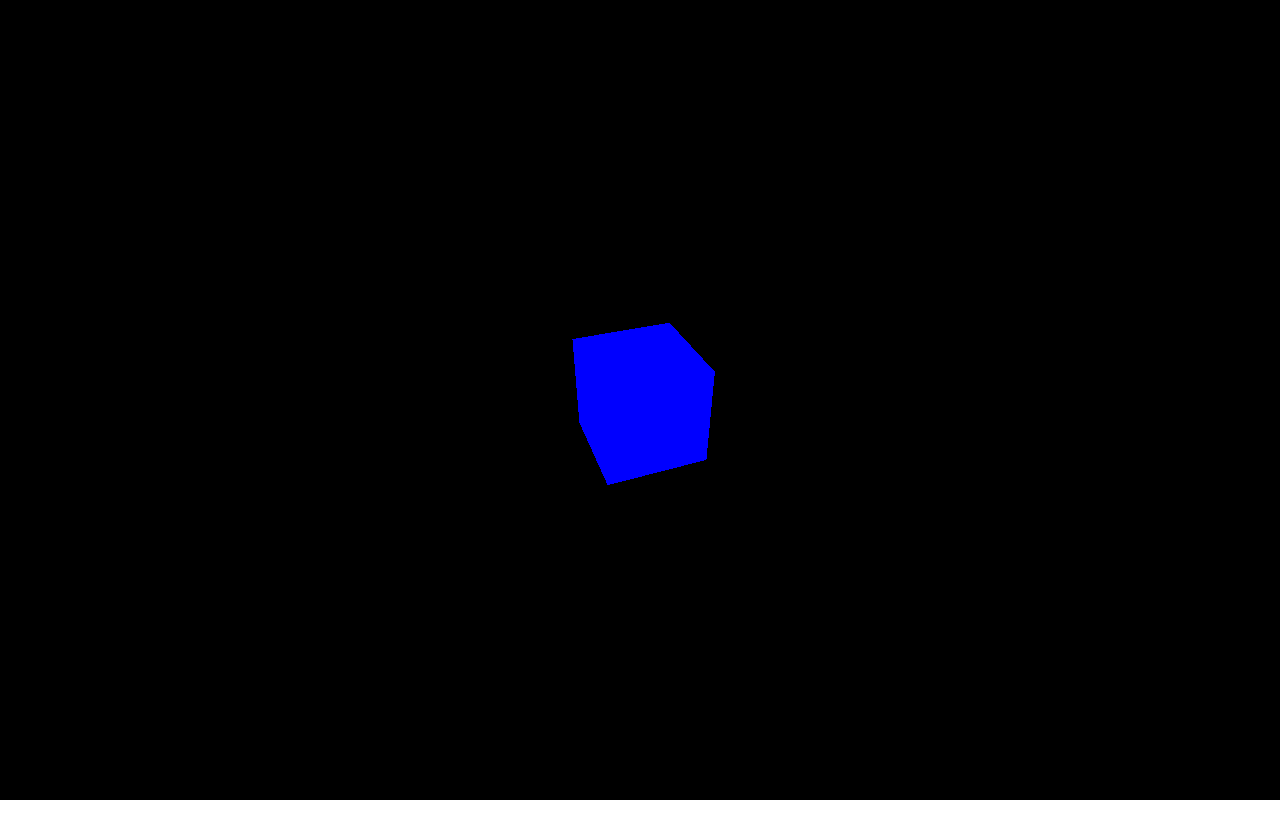
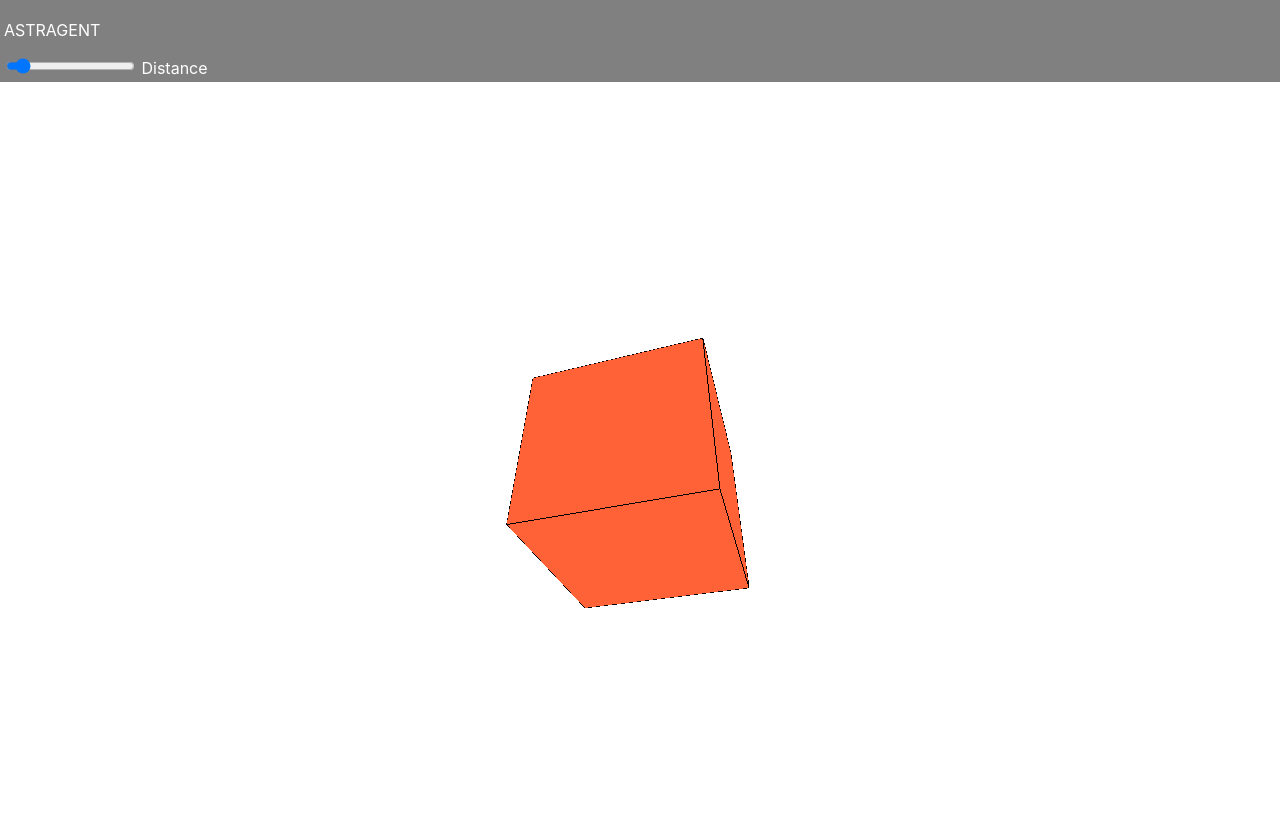
Before and after one commit to mpcarolin/astragent, a website built with Vite: page index.html in a window 1280 px wide. Before the commit the page ends 800 px from the top, so only its background shows below. Built offline with nearby package versions, Linux system fonts and the light colour scheme.

Commit message:
more threejs exploration

```diff
--- a/index.html
+++ b/index.html
@@ -4,16 +4,34 @@
 <head>
   <meta charset="UTF-8" />
   <meta name="viewport" content="width=device-width, initial-scale=1.0" />
-  <title>Astragent</title>
+  <title>ASTRAGENT</title>
   <style>
     body {
       margin: 0;
+      //font-family: 'Segoe UI', Tahoma, Geneva, Verdana, sans-serif;
+      font-family: -apple-system, BlinkMacSystemFont, 'Segoe UI', Roboto, sans-serif;
+    }
+
+    #info {
+      color: white;
+      padding: 4px;
+      background-color: grey;
+    }
+
+    #distance-meter {
+      bottom: 30px;
     }
   </style>
 </head>
 
 <body>
-  <script type="module" src="/src/main.ts"></script>
+  <div id="info">
+    <p>ASTRAGENT</p>
+    <input type="range" id="distance" name="distance" min="2" max="15" value="3" />
+    <label id="distance-meter" for="distance">Distance</label>
+
+    <div>
+      <script type="module" src="/src/main.ts"></script>
 </body>
 
 </html>
--- a/src/main.ts
+++ b/src/main.ts
@@ -1,13 +1,33 @@
 import * as THREE from 'three';
 
-// setup scene + geometry
+const INITIAL_CAM_DIST = 3
+
+function registerListeners(camera: THREE.PerspectiveCamera) {
+  const meter = document.getElementById("distance") as HTMLInputElement | null
+  meter?.addEventListener("input", () => {
+    camera.position.z = meter.valueAsNumber
+  })
+}
+
+
+function createScene() {
   const scene = new THREE.Scene();
+  scene.background = new THREE.Color(1, 1, 1)
   const geometry = new THREE.BoxGeometry(1, 1, 1);
-const material = new THREE.MeshBasicMaterial({ color: 'blue' });
+  const material = new THREE.MeshBasicMaterial({ color: 0xFF6237 });
   const cube = new THREE.Mesh(geometry, material);
+  const edges = new THREE.EdgesGeometry(geometry);
+  const line = new THREE.LineSegments(
+    edges,
+    new THREE.LineBasicMaterial({ color: 'black' })
+  )
+  cube.add(line)
   scene.add(cube);
 
-// setup camera
+  return { scene, cube }
+}
+
+function createCamera() {
   const options = {
     fov: 75,
     aspect: (window.innerWidth / window.innerHeight),
@@ -22,20 +42,27 @@ const camera = new THREE.PerspectiveCamera(
     options.clipping.near,
     options.clipping.far
   );
-camera.position.z = 5;
+  camera.position.z = INITIAL_CAM_DIST;
+  return camera
+}
 
-// setup renderer
+function render() {
   const renderer = new THREE.WebGLRenderer();
   renderer.setSize(window.innerWidth, window.innerHeight);
 
   document.body.appendChild(renderer.domElement);
 
+  const camera = createCamera()
+  const { scene, cube } = createScene()
+  registerListeners(camera)
+
   // loop
-function animate(time: DOMHighResTimeStamp) {
-  cube.rotation.x = time / 2000;
-  cube.rotation.y = time / 1000;
+  const animate = (time: DOMHighResTimeStamp) => {
+    cube.rotation.x = time / 3000;
+    cube.rotation.y = time / 1500;
     renderer.render(scene, camera);
   }
   renderer.setAnimationLoop(animate);
+}
 
-export { }
+render()
```
Also changed, not shown: docs/definitions.md (+23 -0 lines). Lines whose indentation alone changed are shown as unchanged.
